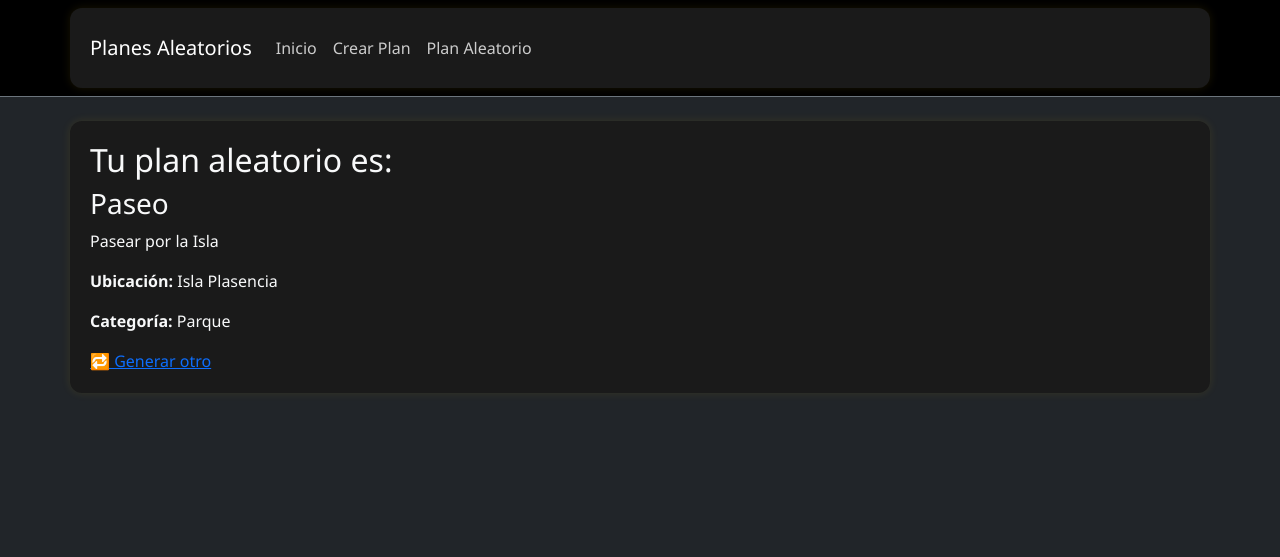
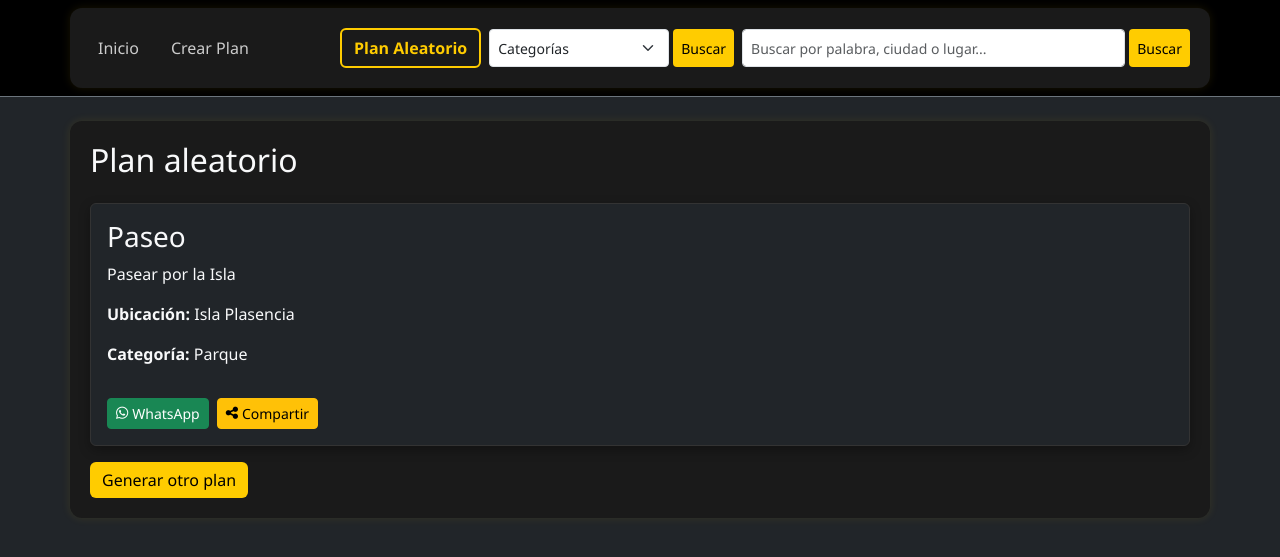
Before and after one commit to river0e/Proyectos-radmon_plans, a Flask app: page /random in a window 1280 px wide. Shown: the top 557 px of the page. Run offline with Flask 3, Linux system fonts and the light colour scheme.

Commit message:
Modificaciones esteticas y buscadores

```diff
--- a/random_plans/app.py
+++ b/random_plans/app.py
@@ -1,5 +1,6 @@
 from flask import Flask, render_template, request, redirect
 from flask_sqlalchemy import SQLAlchemy
+from sqlalchemy import or_
 import random
 
 app = Flask(__name__)
@@ -15,8 +16,20 @@ class Plan(db.Model):
 
 @app.route('/')
 def index():
-    plans = Plan.query.all()
-    return render_template('index.html', plans=plans)
+    search = request.args.get('search', '')
+
+    if search:
+        plans = Plan.query.filter(
+            or_(
+                Plan.title.ilike(f'%{search}%'),
+                Plan.description.ilike(f'%{search}%'),
+                Plan.location.ilike(f'%{search}%')
+            )
+        ).all()
+    else:
+        plans = Plan.query.all()
+
+    return render_template('index.html', plans=plans, search=search)
 
 @app.route('/create', methods=['GET', 'POST'])
 def create_plan():
@@ -33,11 +46,27 @@ def create_plan():
 
 @app.route('/random')
 def random_plan():
-    plans = Plan.query.all()
-    if plans:
-        plan = random.choice(plans)
-        return render_template('random_plan.html', plan=plan)
-    return "No hay planes aún."
+    category = request.args.get('category')
+    search = request.args.get('search', '')
+
+    if category:
+        plans = Plan.query.filter_by(category=category).all()
+    elif search:
+        plans = Plan.query.filter(
+            or_(
+                Plan.title.ilike(f'%{search}%'),
+                Plan.description.ilike(f'%{search}%'),
+                Plan.location.ilike(f'%{search}%')
+            )
+        ).all()
+    else:
+        plans = Plan.query.all()
+
+    if not plans:
+        return render_template('random_plan.html', plan=None, category=category)
+
+    plan = random.choice(plans)
+    return render_template('random_plan.html', plan=plan, category=category)
 
 if __name__ == '__main__':
     with app.app_context():
--- a/random_plans/static/css/styles.css
+++ b/random_plans/static/css/styles.css
@@ -20,6 +20,27 @@ body {
 .btn-yellow:hover {
   background-color: #e6b800;
   color: #000;
+}
+
+.btn-neon {
+  border: 2px solid #ffcc00; /* amarillo similar */
+  background-color: transparent;
+  color: #ffcc00;
+  font-weight: 600;
+  padding: 0.375rem 0.75rem;
+  transition: all 0.3s ease;
+}
+
+.btn-neon:hover,
+.btn-neon:focus {
+  color: #fff;
+  background-color: #ffcc00;
+  box-shadow:
+    0 0 8px #ffcc00,
+    0 0 15px #ffcc00,
+    0 0 20px #fff176,
+    0 0 30px #fff176;
+  outline: none;
 }
 
 .container {
@@ -77,13 +98,13 @@ body {
 /* Contenedor de botones con emoji */
 .btn-emoji {
   border: 2px solid #555;
-  border-radius: 10px;
+  border-radius: 30px;
   padding: 0.5rem 0.75rem;
   background-color: #1e1e1e;
   transition: all 0.2s ease;
   box-shadow: 0 2px 6px rgba(0,0,0,0.2);
   color: #f0f0f0;
-  width: 70px; /* ancho fijo para alinear */
+  width: 80px; /* ancho fijo para alinear */
   cursor: pointer;
 }
 
@@ -111,3 +132,12 @@ input[type="radio"]:checked + .btn-emoji {
   font-size: 0.75rem;
   user-select: none;
 }
+
+.emoji-category {
+  display: flex;
+  flex-wrap: wrap;
+  justify-content: center;
+  gap: 1rem 1.5rem;
+  max-width: calc(7 * 80px + 6 * 1.5rem); /* 7 botones + 6 espacios horizontales */
+  margin: 0 auto;
+}
--- a/random_plans/templates/base.html
+++ b/random_plans/templates/base.html
@@ -1,5 +1,6 @@
 <!DOCTYPE html>
 <html lang="es">
+
 <head>
   <meta charset="UTF-8" />
   <meta name="viewport" content="width=device-width, initial-scale=1" />
@@ -10,33 +11,81 @@
 
   <!-- Custom styles -->
   <link href="{{ url_for('static', filename='css/styles.css') }}" rel="stylesheet" />
+
+  <!-- Font Awesome -->
+  <link href="https://cdnjs.cloudflare.com/ajax/libs/font-awesome/6.4.0/css/all.min.css" rel="stylesheet" />
 </head>
+
 <body class="bg-dark text-light">
-
   <nav class="navbar navbar-expand-lg navbar-dark bg-black border-bottom border-secondary">
     <div class="container">
-    <a class="navbar-brand" href="{{ url_for('index') }}">Planes Aleatorios</a>
       <button class="navbar-toggler" type="button" data-bs-toggle="collapse" data-bs-target="#navbarNav"
         aria-controls="navbarNav" aria-expanded="false" aria-label="Toggle navigation">
         <span class="navbar-toggler-icon"></span>
       </button>
 
       <div class="collapse navbar-collapse" id="navbarNav">
-      <ul class="navbar-nav me-auto">
-        <li class="nav-item"><a class="nav-link" href="{{ url_for('index') }}">Inicio</a></li>
-        <li class="nav-item"><a class="nav-link" href="{{ url_for('create_plan') }}">Crear Plan</a></li>
-        <li class="nav-item"><a class="nav-link" href="{{ url_for('random_plan') }}">Plan Aleatorio</a></li>
+        <!-- Menú de navegación izquierda -->
+        <ul class="navbar-nav" style="gap: 1rem; min-width: 250px;">
+          <li class="nav-item">
+            <a class="nav-link" href="{{ url_for('index') }}">Inicio</a>
+          </li>
+          <li class="nav-item">
+            <a class="nav-link" href="{{ url_for('create_plan') }}">Crear Plan</a>
+          </li>
         </ul>
+
+        <!-- Buscadores derecha -->
+        <div class="d-flex align-items-center w-100" style="gap: 0.5rem;">
+
+          <!-- Botón Plan Aleatorio -->
+
+          <a href="{{ url_for('random_plan') }}" class="btn btn-yellow btn-neon">
+            Plan Aleatorio
+          </a>
+
+          <!-- Buscador por categoría -->
+          <form method="GET" action="{{ url_for('random_plan') }}" class="d-flex align-items-center m-0 p-0">
+            <select name="category" class="form-select form-select-sm" style="min-width: 180px; height: 38px">
+              <option value="">Categorías</option>
+              {% for cat in [ {'label': 'Montaña', 'emoji': '⛰️'}, {'label':
+              'Playa o Rio', 'emoji': '🌊'}, {'label': 'Cóctel', 'emoji':
+              '🍸'}, {'label': 'Deportes', 'emoji': '⚽'}, {'label': 'Comida',
+              'emoji': '🍽️'}, {'label': 'Cena', 'emoji': '🍝'}, {'label':
+              'Museo', 'emoji': '🏛️'}, {'label': 'Cine', 'emoji': '🎬'},
+              {'label': 'Parque', 'emoji': '🌳'}, {'label': 'Concierto',
+              'emoji': '🎵'}, {'label': 'Juegos de mesa', 'emoji': '🎲'},
+              {'label': 'Videojuegos', 'emoji': '🎮'}, {'label': 'Aventura',
+              'emoji': '🧗'}, {'label': 'Relax', 'emoji': '🛀'} ] %}
+              <option value="{{ cat.label }}">
+                {{ cat.emoji }} {{ cat.label }}
+              </option>
+              {% endfor %}
+            </select>
+            <button type="submit" class="btn btn-yellow btn-sm ms-1" style="height: 38px">
+              Buscar
+            </button>
+          </form>
+
+          <!-- Buscador por palabra -->
+          <form method="GET" action="{{ url_for('index') }}" class="d-flex align-items-center flex-grow-1 m-0 p-0">
+            <input class="form-control form-control-sm w-100" type="search" name="search"
+              placeholder="Buscar por palabra, ciudad o lugar..." aria-label="Buscar"
+              value="{{ request.args.get('search', '') }}" autocomplete="on" style="height: 38px" />
+            <button class="btn btn-yellow btn-sm ms-1" type="submit" style="height: 38px">
+              Buscar
+            </button>
+          </form>
+
+        </div>
       </div>
     </div>
   </nav>
 
-<div class="container mt-4">
-  {% block content %}
-  {% endblock %}
-</div>
+  <div class="container mt-4">{% block content %}{% endblock %}</div>
 
   <!-- Bootstrap JS -->
   <script src="https://cdn.jsdelivr.net/npm/bootstrap@5.3.0/dist/js/bootstrap.bundle.min.js"></script>
 </body>
+
 </html>
--- a/random_plans/templates/random_plan.html
+++ b/random_plans/templates/random_plan.html
@@ -1,11 +1,53 @@
 {% extends 'base.html' %}
+
 {% block content %}
-  <h2>Tu plan aleatorio es:</h2>
-  <div class="plan">
-    <h3>{{ plan.title }}</h3>
-    <p>{{ plan.description }}</p>
-    <p><strong>Ubicación:</strong> {{ plan.location }}</p>
-    <p><strong>Categoría:</strong> {{ plan.category }}</p>
-  </div>
-  <a href="/random">🔁 Generar otro</a>
+  <h2 class="mb-4">
+    {% if category %}
+      Plan aleatorio en categoría: {{ category }}
+    {% else %}
+      Plan aleatorio
+    {% endif %}
+  </h2>
+
+  {% if plan %}
+    <div class="card bg-dark text-light p-3 rounded">
+      <h3>{{ plan.title }}</h3>
+      <p>{{ plan.description }}</p>
+      <p><strong>Ubicación:</strong> {{ plan.location }}</p>
+      <p><strong>Categoría:</strong> {{ plan.category }}</p>
+
+      <!-- Botones compartir -->
+      <div class="d-flex gap-2 mt-3 flex-wrap">
+        <a href="https://wa.me/?text=¡Mira este plan! {{ request.url_root }}plan/{{ plan.id }}" target="_blank"
+           class="btn btn-success btn-sm d-flex align-items-center gap-1">
+          <i class="fab fa-whatsapp"></i> WhatsApp
+        </a>
+
+        <button onclick="sharePlan('{{ plan.title }}', '{{ request.url_root }}plan/{{ plan.id }}')"
+                class="btn btn-warning btn-sm d-flex align-items-center gap-1">
+          <i class="fas fa-share-alt"></i> Compartir
+        </button>
+      </div>
+    </div>
+
+    <a href="{{ url_for('random_plan', category=category) }}" class="btn btn-yellow btn mt-3">Generar otro plan</a>
+
+  {% else %}
+    <div class="alert alert-warning">
+      ⚠ No hay planes en esta categoría. ¡Crea uno primero!
+    </div>
+  {% endif %}
+
+  <script>
+    function sharePlan(title, url) {
+      if (navigator.share) {
+        navigator.share({
+          title: title,
+          url: url
+        }).catch(console.error);
+      } else {
+        alert('Tu navegador no soporta la función de compartir nativa. Usa WhatsApp.');
+      }
+    }
+  </script>
 {% endblock %}
```
Also changed, not shown: random_plans/templates/create_plan.html (+8 -6 lines), random_plans/templates/index.html (+33 -2 lines). Lines whose indentation alone changed are shown as unchanged.
